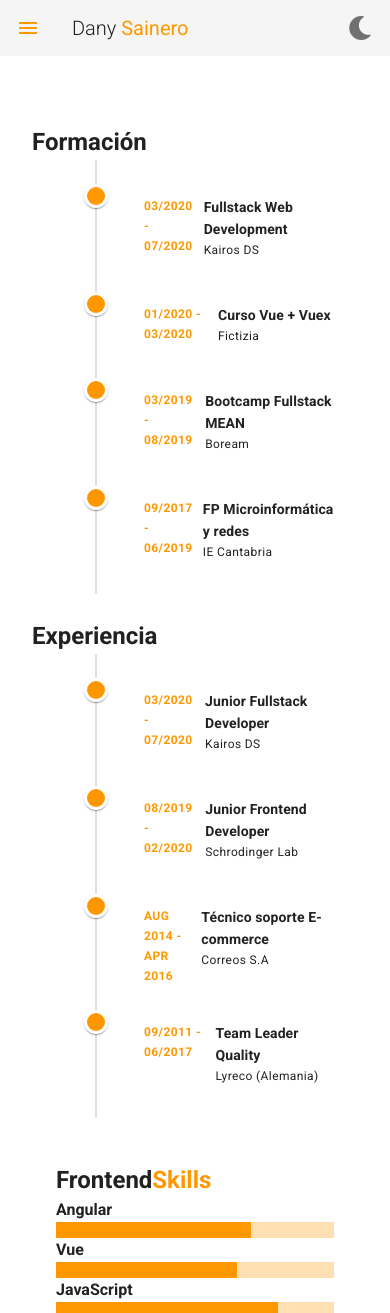
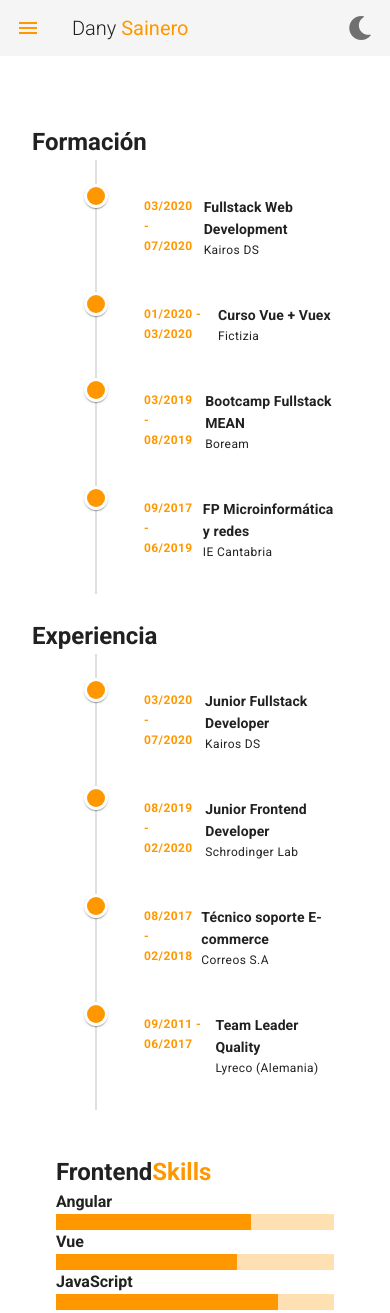
Before and after one commit to danysainero/My-portfolio, a Vue app: page /resume in a window 390 px wide. Shown: the top 1313 px of the page. Built offline with nearby package versions, Linux system fonts and the light colour scheme.

Commit message:
responsive bug fixed

```diff
--- a/src/views/Resume.vue
+++ b/src/views/Resume.vue
@@ -89,8 +89,8 @@
           <v-timeline-item color="orange" small>
             <v-layout pt-3>
               <v-flex xs4>
-                <div class="caption font-weight-bold orange--text">AUG 2014 -</div>
-                <div class="caption font-weight-bold orange--text">APR 2016</div>
+                <div class="caption font-weight-bold orange--text">08/2017 -</div>
+                <div class="caption font-weight-bold orange--text">02/2018 </div>
               </v-flex>
               <v-flex class="pl-2">
                 <strong>Técnico soporte E-commerce</strong>
```
Also changed, not shown: 15 other files (tests, documents, lock files or other folders).
